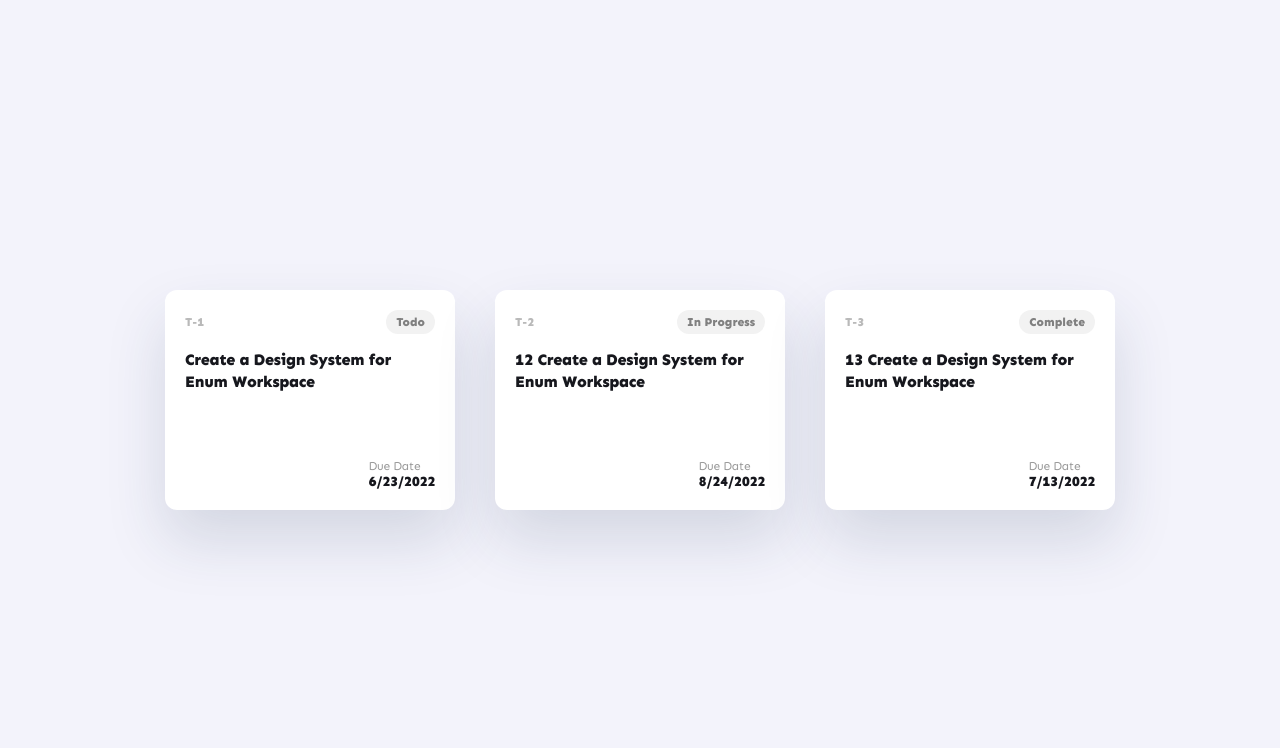
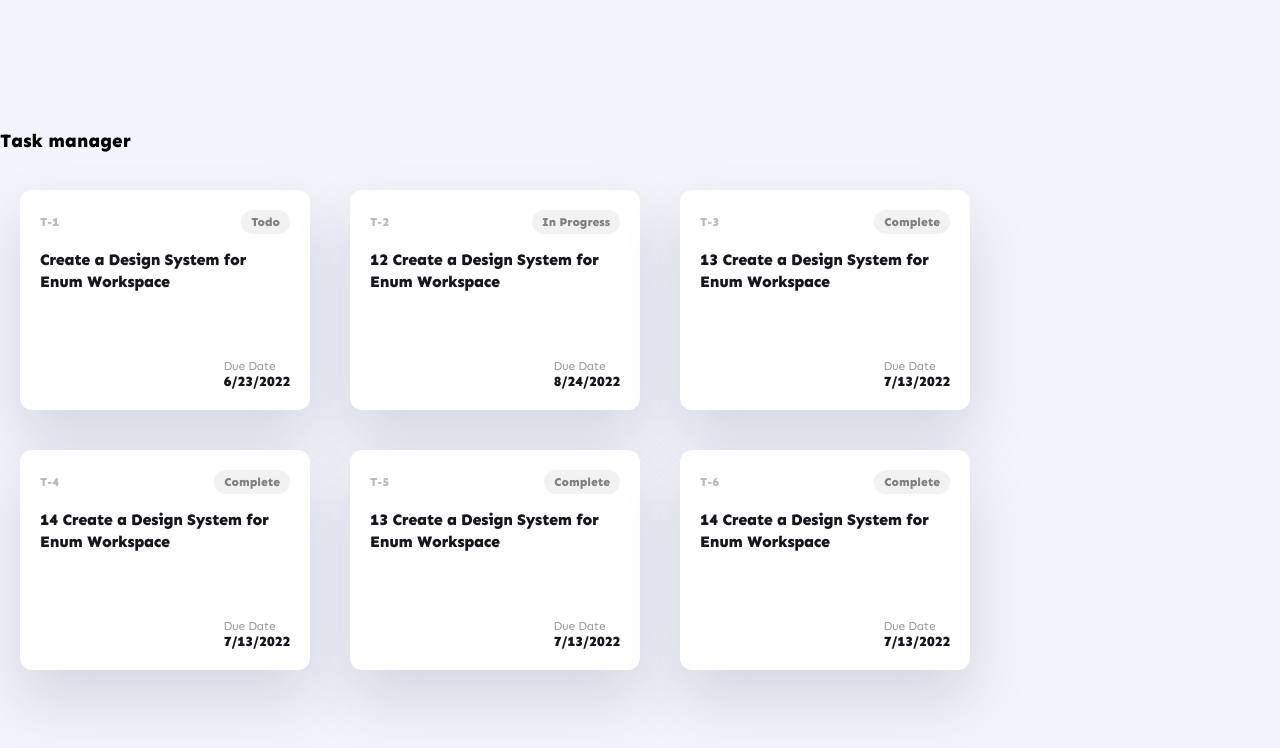
Before and after one commit to Ecaterina1991/react-app-nr2, a React (Create React App) app: page / in a window 1280 px wide. Shown: the top 748 px of the page. Built offline with nearby package versions, Linux system fonts and the light colour scheme.

Commit message:
map application in react

```diff
--- a/src/App.js
+++ b/src/App.js
@@ -1,5 +1,6 @@
 import "./App.css";
-import TaskCard from "./components/task-card/TaskCard";
+// import TaskCard from "./components/task-card/TaskCard";
+import TaskViewer from "./components/task-viewer/TaskViewer";
 
 function App() {
   const data = [
@@ -21,28 +22,33 @@ function App() {
       status: "Complete",
       dueDate: new Date(2022, 6, 13),
     },
+    {
+      id: "T-4",
+      name: "14 Create a Design System for Enum Workspace",
+      status: "Complete",
+      dueDate: new Date(2022, 6, 13),
+    },
+
+    {
+      id: "T-5",
+      name: "13 Create a Design System for Enum Workspace",
+      status: "Complete",
+      dueDate: new Date(2022, 6, 13),
+    },
+    {
+      id: "T-6",
+      name: "14 Create a Design System for Enum Workspace",
+      status: "Complete",
+      dueDate: new Date(2022, 6, 13),
+    },
   ];
 
   return (
     <div className="app-container">
-      <TaskCard
-        id={data[0].id}
-        status={data[0].status}
-        name={data[0].name}
-        dueDate={data[0].dueDate}
-      />
-      <TaskCard
-        id={data[1].id}
-        status={data[1].status}
-        name={data[1].name}
-        dueDate={data[1].dueDate}
-      />
-      <TaskCard
-        id={data[2].id}
-        status={data[2].status}
-        name={data[2].name}
-        dueDate={data[2].dueDate}
-      />
+      <div className="app-content">
+        <h3>Task manager</h3>
+        <TaskViewer taskList={data} />
+      </div>
     </div>
   );
 }
--- /dev/null
+++ b/src/components/task-viewer/TaskViewer.css
@@ -0,0 +1,5 @@
+.task-list-container {
+  display: flex;
+  flex-direction: row;
+  flex-wrap: wrap;
+}
--- /dev/null
+++ b/src/components/task-viewer/TaskViewer.js
@@ -0,0 +1,22 @@
+import "./TaskViewer.css";
+import TaskCard from "../task-card/TaskCard";
+
+function TaskViewer(props) {
+  return (
+    <div className="task-viewer-container">
+      <div className="task-list-container">
+        {props.taskList.map((item, index) => (
+          <TaskCard
+            key={index}
+            id={item.id}
+            status={item.status}
+            name={item.name}
+            dueDate={item.dueDate}
+          />
+        ))}
+      </div>
+    </div>
+  );
+}
+
+export default TaskViewer;
```
